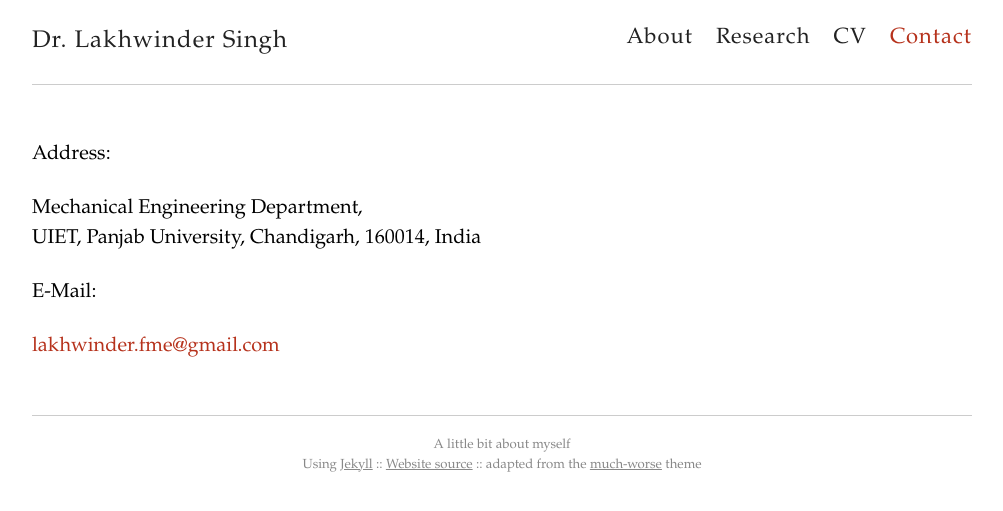
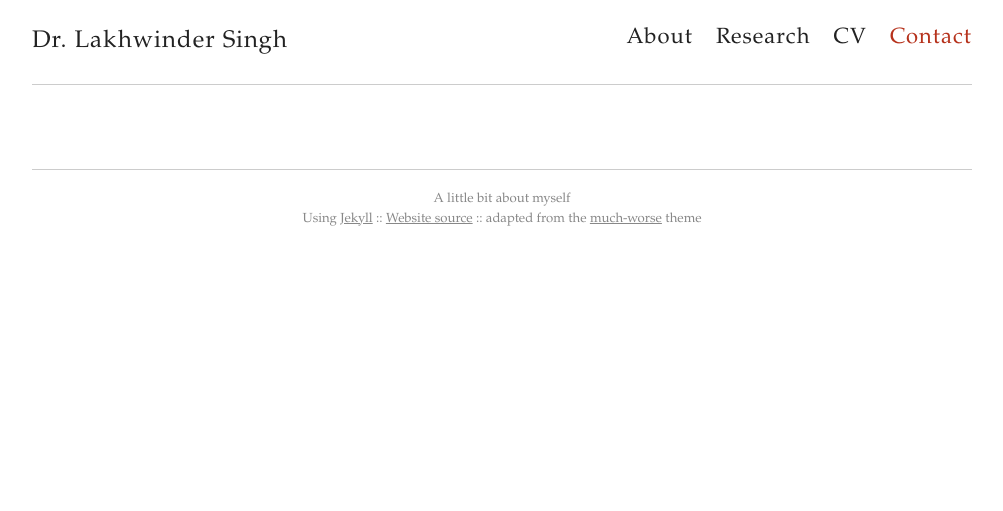
Before and after one commit to lakhwinder07/lakhwinder07.github.io, a Jekyll site: the page built from contact.md, in a window 1280 px wide. Shown: the top 511 px of the page, without its empty margins (138-1141 px from the left). Built offline with Jekyll 4.4.1, drawn with Linux system fonts in a browser that asks for light colours.

Commit message:
Update contact.md

```diff
--- a/contact.md
+++ b/contact.md
@@ -4,14 +4,3 @@ title: Contact
 permalink: /contact/
 group: "navigation"
 ---
-
-Address:
-
-Mechanical Engineering Department,
-UIET, Panjab University,
-Chandigarh, 160014,
-India
-
-E-Mail:
-
-[lakhwinder.fme@gmail.com](mailto:lakhwinder.fme@gmail.com)
```
